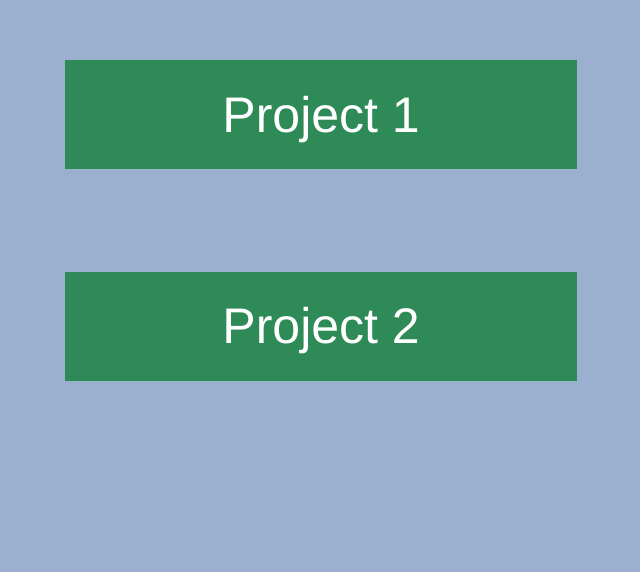
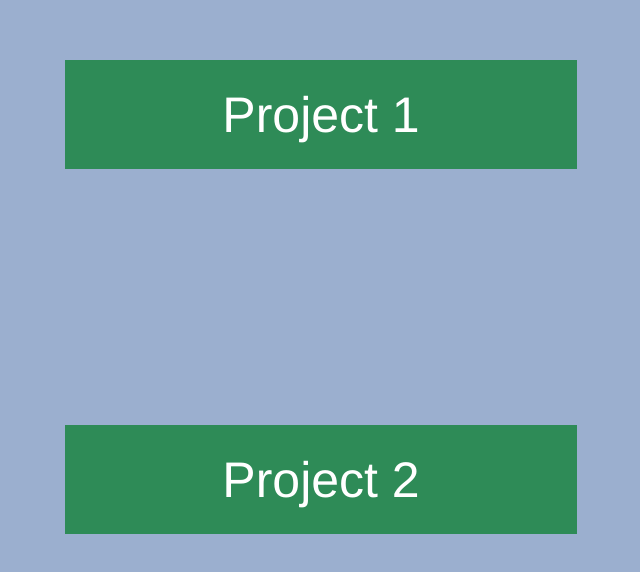
Before and after one commit to kaerpratt/creative-coding-2025, a plain HTML site: page index.html in a window 1280 px wide. Shown: the part 196-768 px from the top of the page, without its empty margins (319-959 px from the left). Drawn offline with Linux system fonts and the light colour scheme.

Commit message:
Update index.html

```diff
--- a/index.html
+++ b/index.html
@@ -11,7 +11,7 @@
             background-color: rgb(155, 175, 207);
         }
 
-        #centered{
+        .centered{
             width: 40%;
             display: block;
             margin-left: auto;
@@ -41,11 +41,13 @@
 </head>
 <body id="content">
 
-    <div id="centered">
+    <div class="centered">
     <a href="Narrative/narrative1.html">Project 1</a>
+    </div>
+    <div class="centered">
     <a href="final/soulfulmonsterfnl_entry.html">Project 2</a>
+    </div>
 
-    </div>
 
 </body>
 </html>
```
